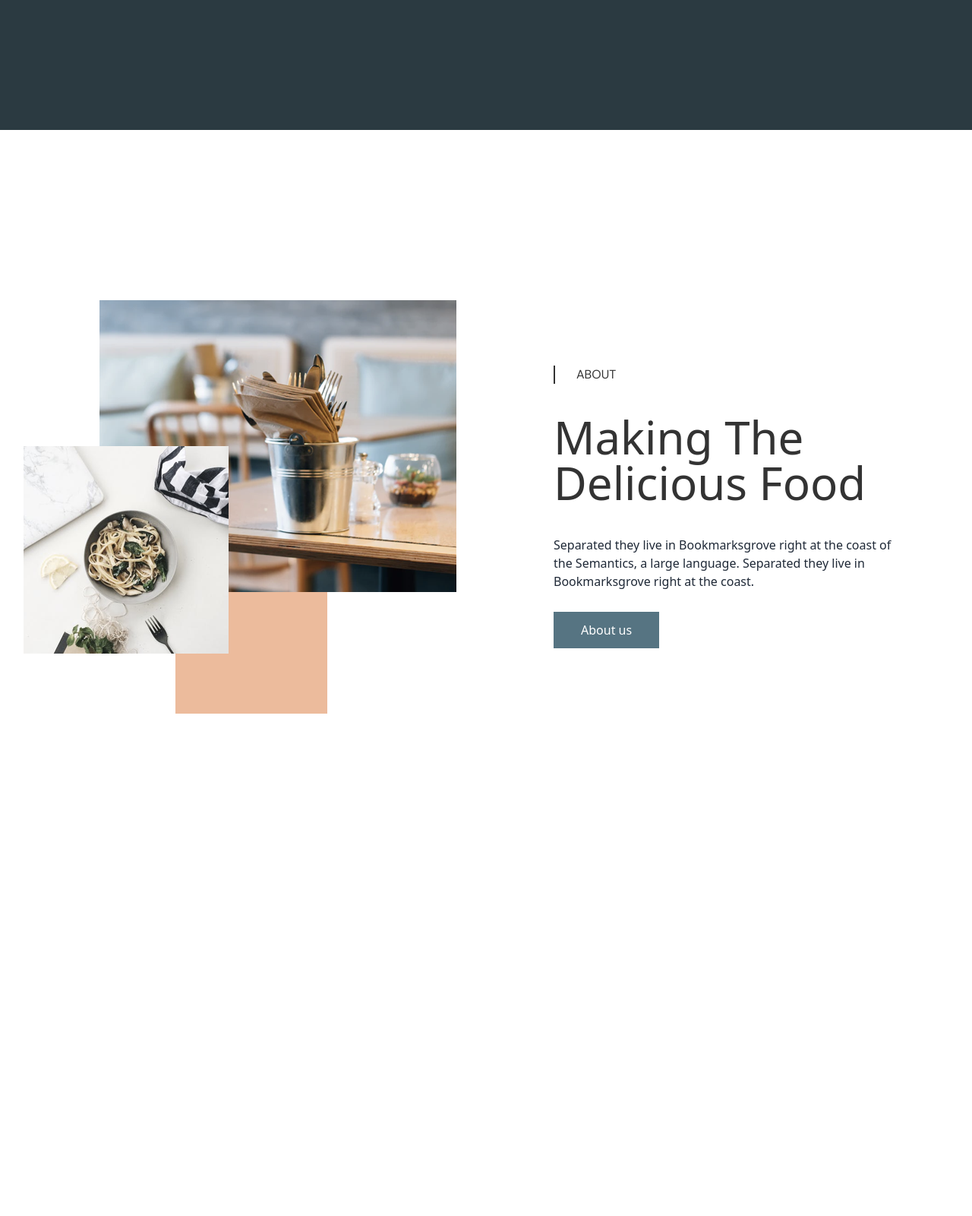
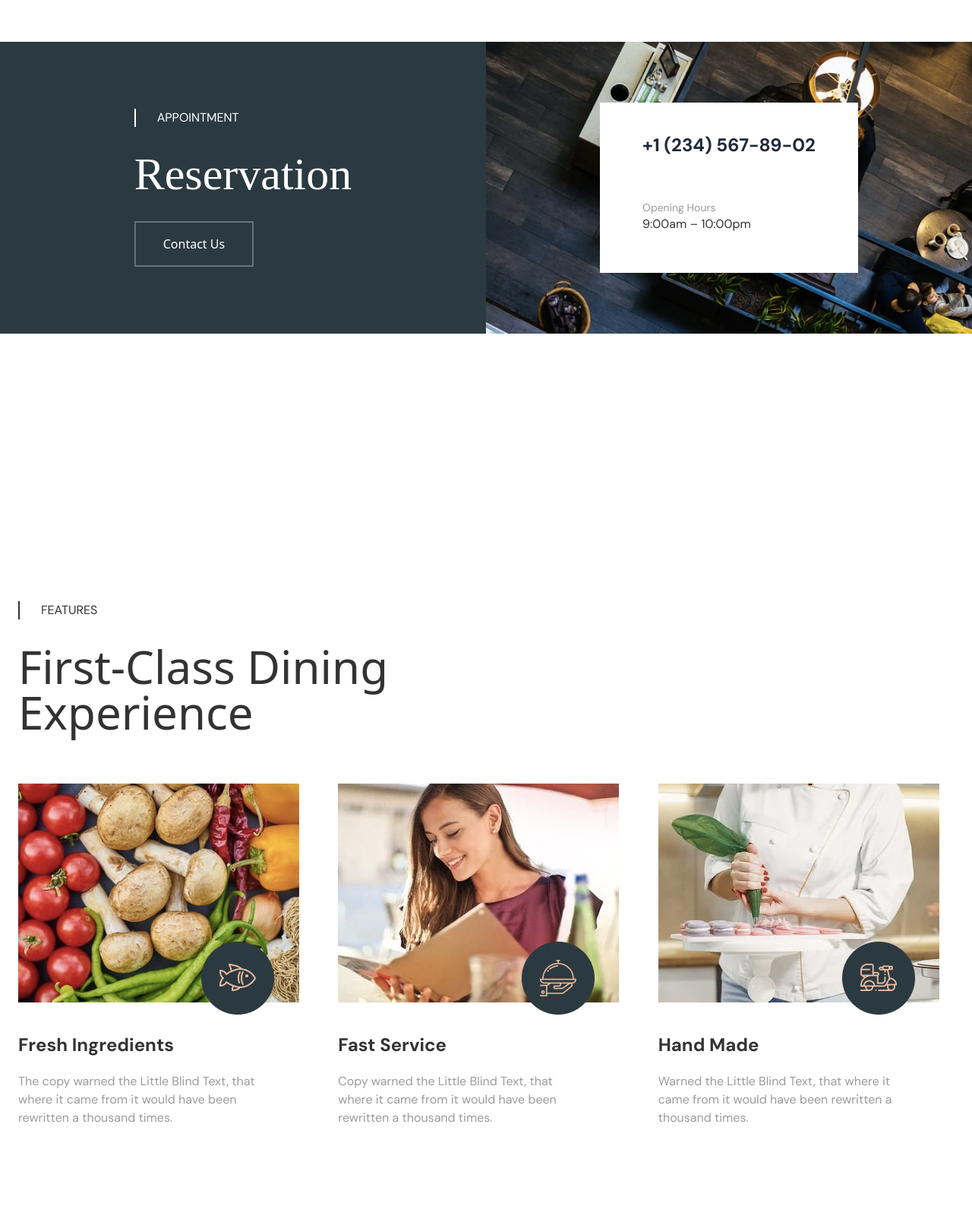
Before and after one commit to alamshahriar/restaurant-web, a plain HTML site: page index.html in a window 1280 px wide. Shown: the part 840-2440 px from the top of the page at 76% size. Before the commit the page ends 1779 px from the top, so only its background shows below. Drawn offline with nearby package versions, Linux system fonts and the light colour scheme; a web font is replaced by a local one.

Commit message:
change the img in main section

```diff
--- a/index.html
+++ b/index.html
@@ -14,10 +14,24 @@
     <script src="https://cdn.tailwindcss.com"></script>
     <!-- font awesome -->
     <script src="https://kit.fontawesome.com/88317e93d9.js" crossorigin="anonymous"></script>
+
+    <!-- custom link -->
+    <script>
+        tailwind.config = {
+            theme: {
+                extend: {
+                    colors: {
+                        clifford: '#da373d',
+                        mycolor: 'rgba(51,51,51,.49)',
+                    }
+                }
+            }
+        }
+    </script>
 </head>
 
 <body>
-    <header class="bg-[#2B3A41]">
+    <header class="bg-[#2B3A41] hidden">
         <nav>
             <div class="container">
                 <div class="flex justify-between items-center pt-4 pb-40">
@@ -30,7 +44,8 @@
                             <li><a href="">Contact</a></li>
                         </ul>
                     </div>
-                    <button class="py-4 px-7 border-2 border-[#FFFFF] text-white">Appointment</button>
+                    <button
+                        class="py-4 px-7 border-2 border-[#FFFFF] text-white hidden lg:flex hover:bg-[#ECBB9C] hover:text-black">Appointment</button>
                 </div>
             </div>
         </nav>
@@ -55,18 +70,20 @@
     <main class="-mb-34">
         <section class="">
             <div class="container">
-                <div class="item flex justify-center items-center
-                gap-32 bg-[#FFFFFF] ">
+                <div class="item flex flex-col lg:flex-row justify-center items-center gap-12
+                lg:gap-32 bg-[#FFFFFF] mx-6">
                     <div>
-                        <img src="img/Group 1.png" alt="">
+                        <img src="img/Group 1.png" alt="" class="w-full">
                     </div>
                     <div>
                         <h3 class="border-l-2 border-[#333333] pl-7 font-dm text-[#333333] font-normal uppercase">About
                         </h3>
-                        <h1 class="max-w-[520px] text-6xl text-[#333333] font-normal pt-10 pb-10">Making The
+                        <h1
+                            class="max-w-[520px] text-4xl lg:text-6xl text-[#333333] font-normal pt-8 pb-8 lg:pt-10 lg:pb-10">
+                            Making The
                             Delicious Food
                         </h1>
-                        <p class="text-[##3333337D] max-w-md pb-7">Separated they live in Bookmarksgrove right at the
+                        <p class="text-[#3333337D] max-w-md pb-7">Separated they live in Bookmarksgrove right at the
                             coast
                             of the
                             Semantics, a large
@@ -77,6 +94,98 @@
                 </div>
             </div>
         </section>
+        <section class="py-36 lg:py-48">
+            <div class="container">
+                <div class="grid grid-cols-1 lg:grid-cols-2 h-96">
+                    <div class="bg-[#2B3A41] flex justify-center items-center h-[254px] lg:h-[384px]">
+                        <div>
+                            <h3 class="border-l-2 border-[#FFFFFF] pl-7 font-dm text-[#FFFFFF] font-normal uppercase">
+                                Appointment
+                            </h3>
+                            <h1 class="
+                        font-baskervville text-4xl lg:text-6xl font-normal text-[#FFF] pt-8 pb-8">Reservation
+                            </h1>
+                            <button class="text-white py-4 px-9 border-2 border-[#FFFFFF4B]">Contact Us</button>
+                        </div>
+                    </div>
+                    <div class="bg-cover bg-center relative flex justify-center items-center h-[254px] lg:h-[384px]"
+                        style="background-image: url('img/Bitmap\ \(19\).png');">
+                        <div class="bg-white absolute max-w-xs h-52 lg:max-w-sm lg:h-56">
+                            <div class="py-5 px-6
+                             lg:py-10 lg:px-14">
+                                <h1 class="font-dm text-2xl font-bold pb-14">+1 (234) 567-89-02</h1>
+                                <h5 class="font-dm text-sm text-[#3333337D]">Opening Hours</h5>
+                                <p class="font-dm text-base text-[#333333]">9:00am – 10:00pm</p>
+                            </div>
+                        </div>
+                    </div>
+                </div>
+            </div>
+        </section>
+        <section class="py-32 lg:py-40 mx-6">
+            <div class="container">
+                <h3 class="border-l-2 border-[#333333] pl-7 font-dm text-[#333333] font-normal uppercase">features</h3>
+                <h1 class="font-baskervvill text-4xl lg:text-6xl text-[#333333] max-w-lg pt-8 pb-16">First-Class Dining
+                    Experience</h1>
+                <div class="grid grid-cols-1 lg:grid-cols-3 lg:gap-8">
+                    <div class="">
+                        <figure>
+                            <img src="img/Group 4.png" alt="Shoes" />
+                        </figure>
+                        <div class="">
+                            <h2 class="card-title font-dm text-[#333333] text-2xl font-bold pt-6 pb-5">Fresh Ingredients
+                            </h2>
+                            <p class="font-dm text-[#3333337D] max-w-80 pb-12">The copy warned the Little Blind Text,
+                                that
+                                where
+                                it came
+                                from it
+                                would have been
+                                rewritten a
+                                thousand times.</p>
+                        </div>
+                    </div>
+                    <div class="">
+                        <figure>
+                            <img src="img/Group 3.png" alt="Shoes" />
+                        </figure>
+                        <div class="">
+                            <h2 class="card-title font-dm text-[#333333] text-2xl font-bold pt-6 pb-5">Fast Service</h2>
+                            <p class="font-dm text-[#3333337D] max-w-80 pb-12">Copy warned the Little Blind Text, that
+                                where
+                                it came from it would have been rewritten a thousand times.</p>
+                        </div>
+                    </div>
+                    <div class="">
+                        <figure>
+                            <img src="img/Group 5.png" alt="Shoes" />
+                        </figure>
+                        <div class="">
+                            <h2 class="card-title font-dm text-[#333333] text-2xl font-bold pt-6 pb-5 pb-12">Hand Made
+                            </h2>
+                            <p class="font-dm text-[#3333337D] max-w-80">Warned the Little Blind Text, that where it
+                                came from it would have been rewritten a thousand times.</p>
+                        </div>
+                    </div>
+                </div>
+            </div>
+        </section>
+        <section>
+            <div class="container">
+                <h3 class="border-l-2 border-[#333333] pl-7 font-dm text-[#333333] font-normal uppercase">Menu</h3>
+                <h1 class="font-baskervvill text-4xl lg:text-6xl text-[#333333] max-w-lg pt-8 pb-16">Our Delightful
+                    Menu Offers</h1>
+
+                <div>
+                    <ul>
+                        <li><a class="font-dm text-2xl " href="">Meat</a></li>
+                        <li><a class="font-dm text-2xl" href="">Fish</a></li>
+                        <li><a class="font-dm text-2xl" href="">Bakery</a></li>
+                        <li><a class="font-dm text-2xl" href="">Drinks</a></li>
+                    </ul>
+                </div>
+            </div>
+        </section>
     </main>
 </body>
 
```
Also changed, not shown: img/Bitmap (20).png (added), img/Bitmap (3).png (deleted), img/Bitmap (4).png (deleted), img/Bitmap (5).png (deleted), img/Group 3.png (added), img/Group 4.png (added), img/Group 5.png (added).
